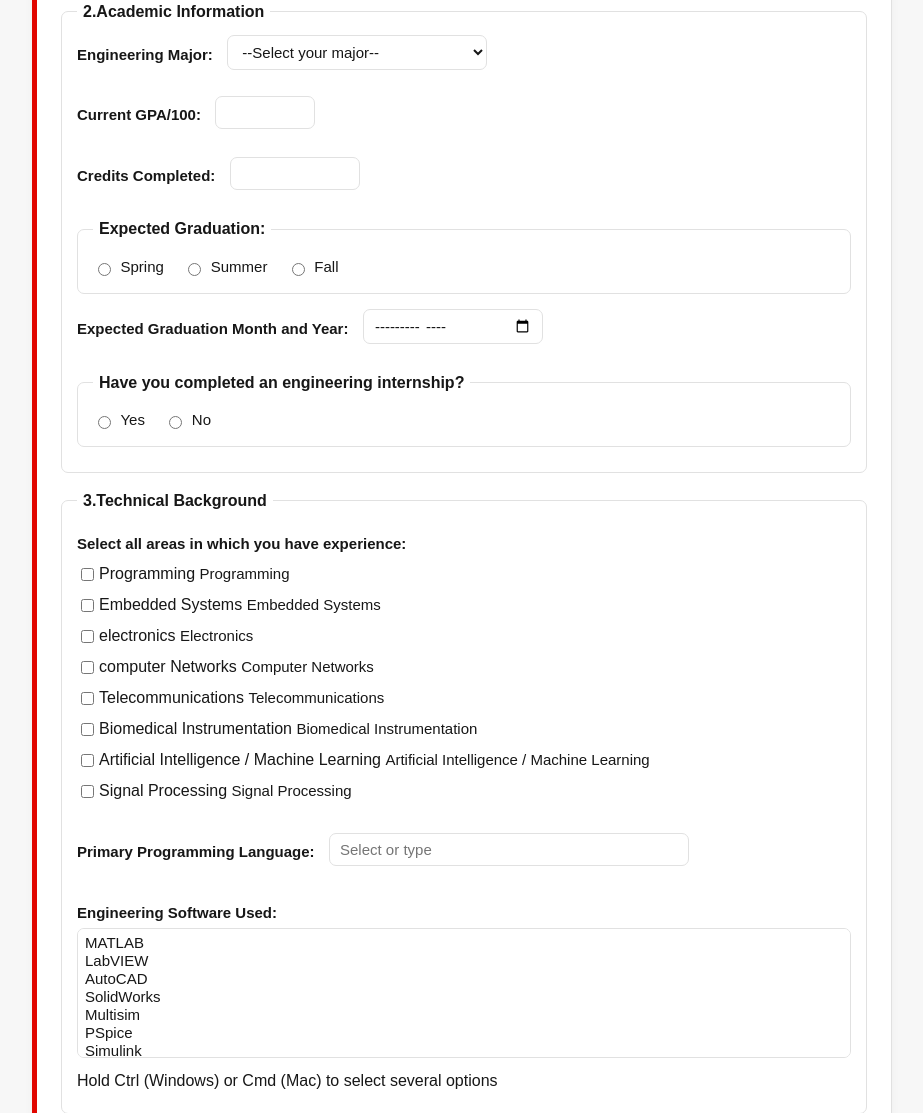
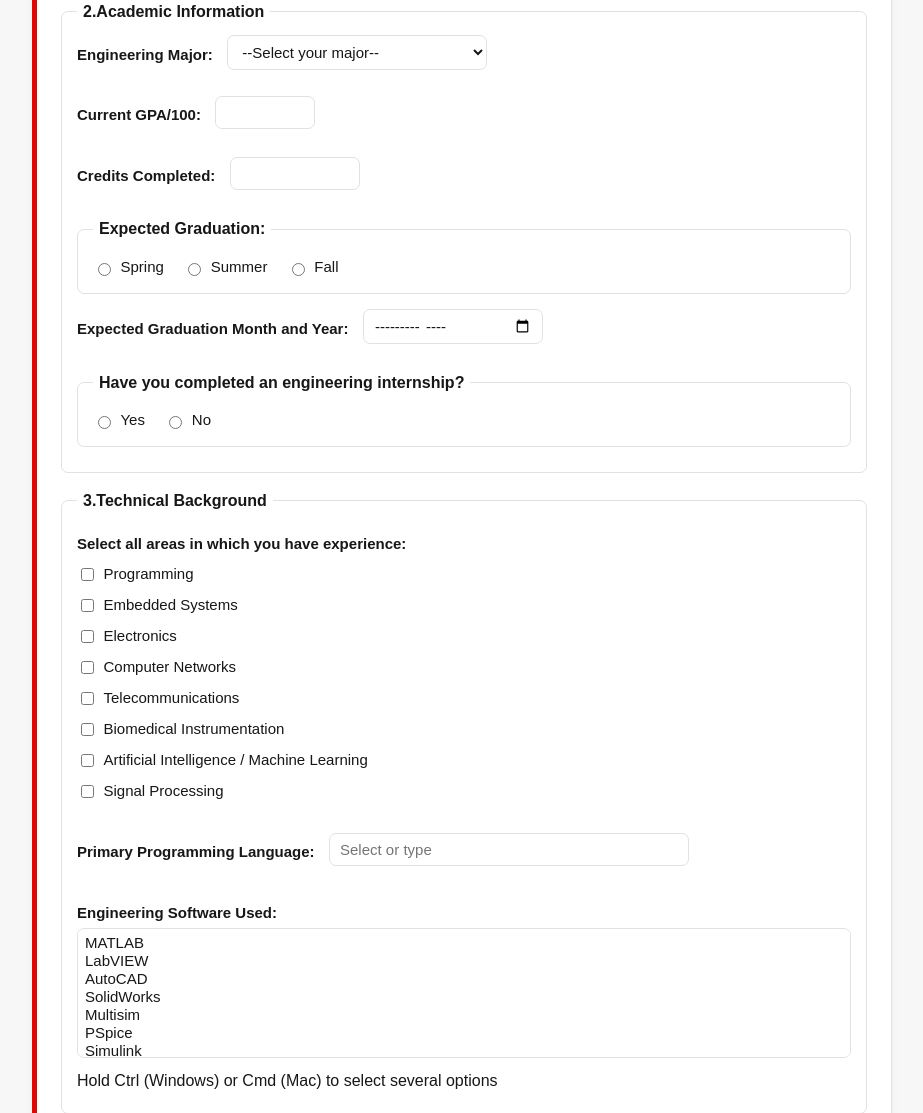
Before and after one commit to Jadfahed224/web-programming-site, a Flask app: page /profile-validated in a window 1280 px wide. Shown: the part 909-2022 px from the top of the page, without its empty margins (178-1101 px from the left). Run offline with Flask 3, Linux system fonts and the light colour scheme.

Commit message:
Week 8: Server Side Form Valid

```diff
--- a/templates/profile-form-validated.html
+++ b/templates/profile-form-validated.html
@@ -99,22 +99,23 @@
         <legend>3.Technical Background</legend>
 
     <label>Select all areas in which you have experience:</label>
-    <input type="checkbox" id="programming" name="skills" value="Programming" {% if 'Programming' in sel_skills %}checked{% endif %}>Programming
+    <input type="checkbox" id="programming" name="skills" value="Programming" {% if 'Programming' in sel_skills %}checked{% endif %}>
     <label for="programming">Programming</label><br>
-    <input type="checkbox" id="embedded-systems" name="skills" value="Embedded Systems" {% if 'Embedded Systems' in sel_skills %}checked{% endif %}>Embedded Systems
+    <input type="checkbox" id="embedded-systems" name="skills" value="Embedded Systems" {% if 'Embedded Systems' in sel_skills %}checked{% endif %}>
     <label for="embedded-systems">Embedded Systems</label><br>
-    <input type="checkbox" id="electronics" name="skills" value="electronics" {% if 'electronics' in sel_skills %}checked{% endif %}>electronics
+    <input type="checkbox" id="electronics" name="skills" value="electronics" {% if 'electronics' in sel_skills %}checked{% endif %}>
     <label for="electronics">Electronics</label><br>
-    <input type="checkbox" id="computer-networks" name="skills" value="Computer Networks" {% if 'Computer Networks' in sel_skills %}checked{% endif %}>computer Networks
+    <input type="checkbox" id="computer-networks" name="skills" value="Computer Networks" {% if 'Computer Networks' in sel_skills %}checked{% endif %}>
     <label for="computer-networks">Computer Networks</label><br>
-    <input type="checkbox" id="telecommunications" name="skills" value="Telecommunications" {% if 'Telecommunications' in sel_skills %}checked{% endif %}>Telecommunications
+    <input type="checkbox" id="telecommunications" name="skills" value="Telecommunications" {% if 'Telecommunications' in sel_skills %}checked{% endif %}>
     <label for="telecommunications">Telecommunications</label><br>
-    <input type="checkbox" id="biomedical-instrumentation" name="skills" value="Biomedical Instrumentation" {% if 'Biomedical Instrumentation' in sel_skills %}checked{% endif %}>Biomedical Instrumentation
+    <input type="checkbox" id="biomedical-instrumentation" name="skills" value="Biomedical Instrumentation" {% if 'Biomedical Instrumentation' in sel_skills %}checked{% endif %}>
     <label for="biomedical-instrumentation">Biomedical Instrumentation</label><br>
-    <input type="checkbox" id="artificial-intelligence" name="skills" value="Artificial Intelligence / Machine Learning" {% if 'Artificial Intelligence / Machine Learning' in sel_skills %}checked{% endif %}>Artificial Intelligence / Machine Learning
+    <input type="checkbox" id="artificial-intelligence" name="skills" value="Artificial Intelligence / Machine Learning" {% if 'Artificial Intelligence / Machine Learning' in sel_skills %}checked{% endif %}>
     <label for="artificial-intelligence">Artificial Intelligence / Machine Learning</label><br>
-    <input type="checkbox" id="signal-processing" name="skills" value="Signal Processing" {% if 'Signal Processing' in sel_skills %}checked{% endif %}>Signal Processing
-    <label for="signal-processing">Signal Processing</label><br><br>
+    <input type="checkbox" id="signal-processing" name="skills" value="Signal Processing" {% if 'Signal Processing' in sel_skills %}checked{% endif %}>
+    <label for="signal-processing">Signal Processing</label>
+    {{ err('skills') }}<br><br>
 
     <label for="PrimaryProgLang">Primary Programming Language:</label>
     <input list="languages" id="PrimaryProgLang" name="language" placeholder="Select or type" value="{{ data.get('language', '')}}">
```
